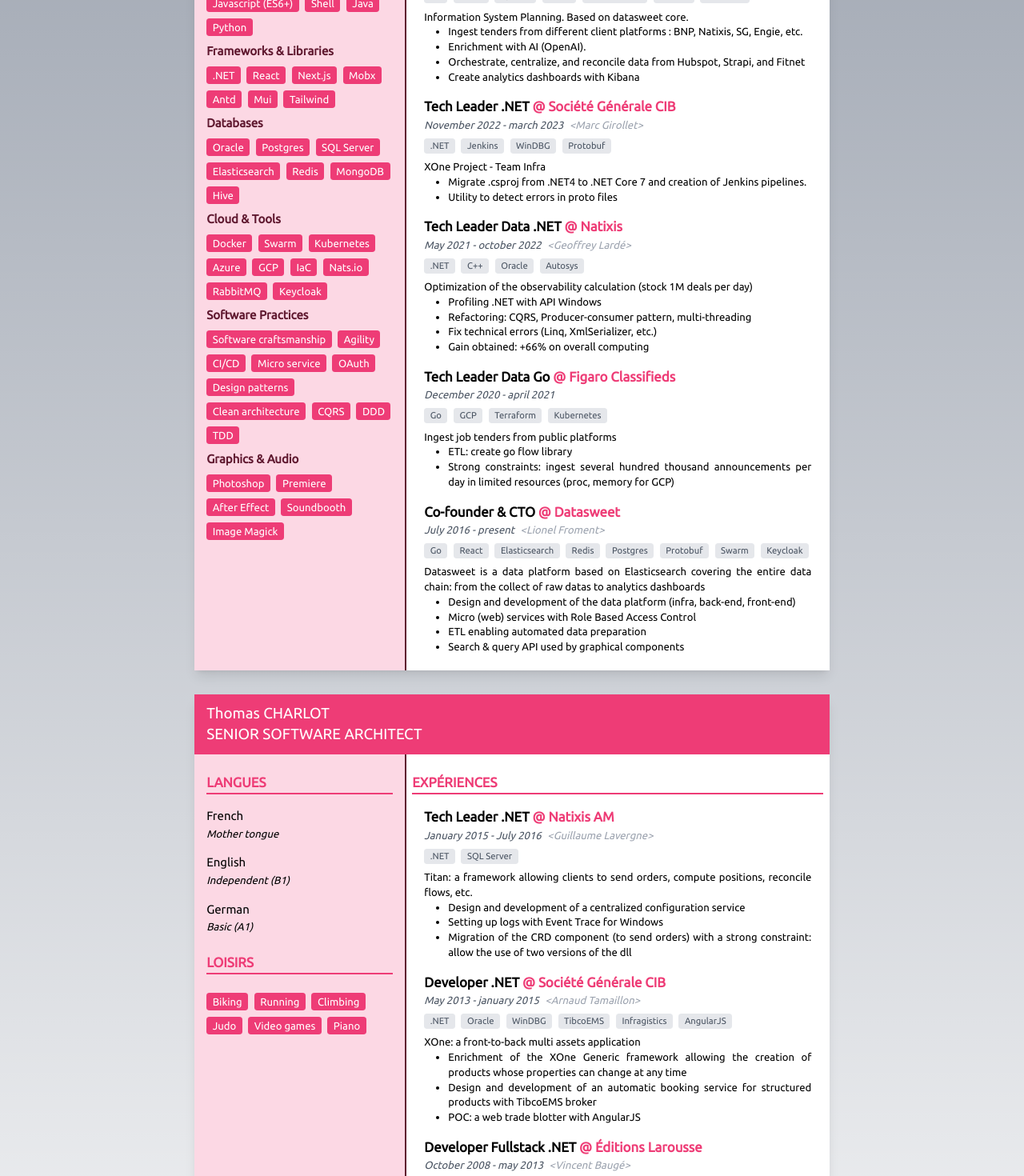
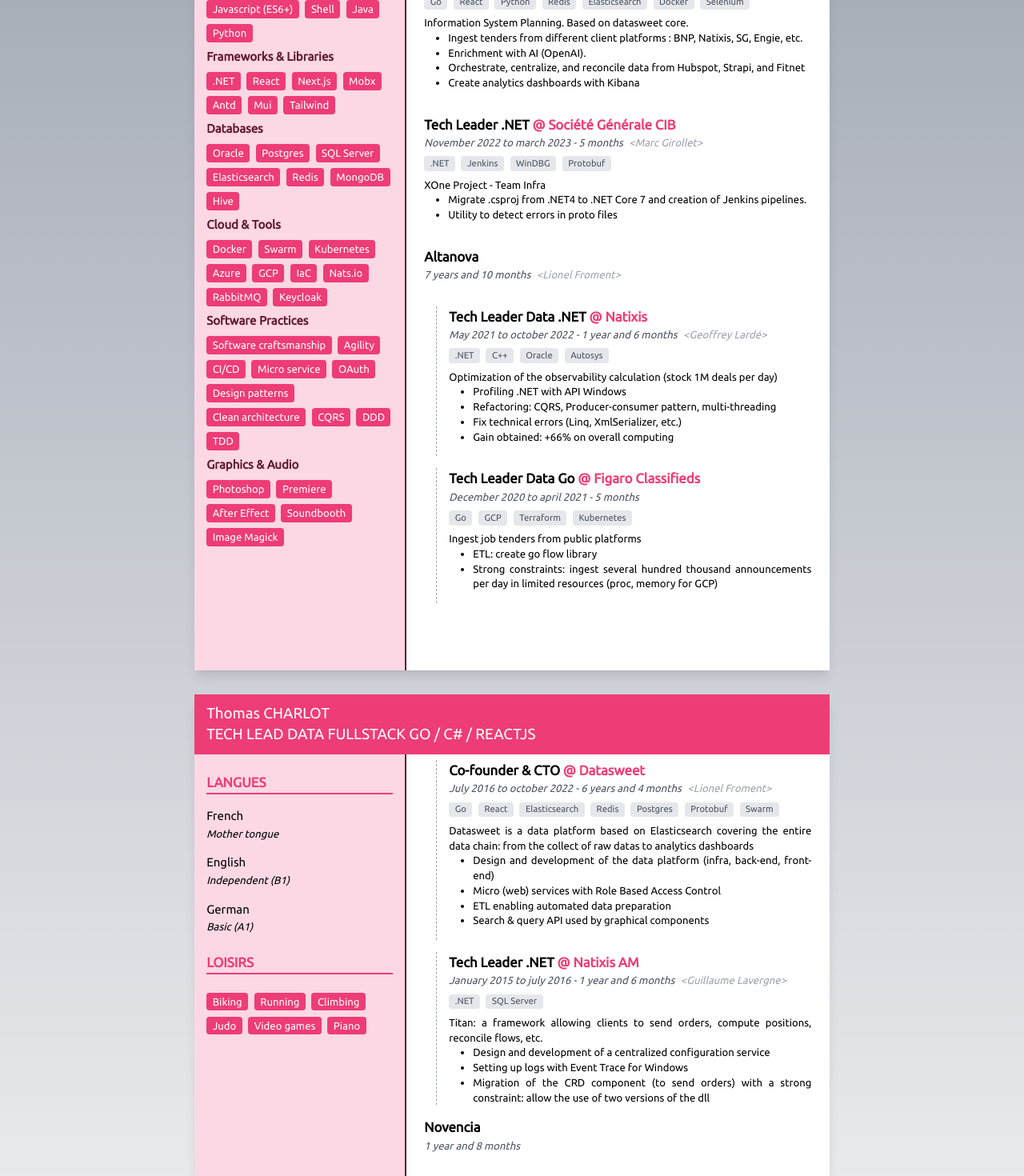
Before and after one commit to charlotth/resume, a Next.js app: page / in a window 1280 px wide. Shown: the part 300-1770 px from the top of the page at 80% size. Built offline with nearby package versions, Linux system fonts and the light colour scheme.

Commit message:
Fix: some better datas and ui

```diff
--- a/src/components/Experience/index.tsx
+++ b/src/components/Experience/index.tsx
@@ -10,10 +10,16 @@
     tools?: string[];
     tasks?: string[];
     className?: string;
+    isSub?: boolean;
+    isLast?: boolean
 }
 
-const Experience: React.FC<ExperienceProps> = ({ title, society, date, contact, description, tools, tasks, className }) => (
-    <section className={cls("px-4", "mb-4", className)}>
+const Experience: React.FC<ExperienceProps> = ({ title, society, date, contact, description, tools, tasks, className, isSub, isLast }) => (
+    <section className={cls("px-4 mb-4",
+          className,
+          isSub && "ml-8 border-l border-gray-400 border-dashed",
+          isLast ? "mb-4 pb-0" : "pb-4 mb-0"
+    )}>
         <h3 className="text-lg font-bold">{title}
             {society && (<span className="text-primary ml-1">@ {society}</span>)}
         </h3>
--- a/src/components/Resume/Factory.tsx
+++ b/src/components/Resume/Factory.tsx
@@ -16,6 +16,7 @@
     }
 
     // get section
+    const section = m[1];
     var arr = get(d, m[1]);
     if (arr === undefined) {
         return undefined;
@@ -24,16 +25,30 @@
         return undefined;
     }
 
+    var flatten = arr.reduce((acc, current) => {
+      var subs = get(current, section);
+      if (Array.isArray(subs)) {
+        acc.push({ ...current, [section]: undefined });
+        subs.forEach(sexp => {
+          acc.push({...sexp, isSub: true });
+        });
+        acc[acc.length -1].isLast = true;
+      } else {
+        acc.push(current);
+      }
+      return acc;
+    }, []);
+
     // get range
     if (!m[2]) {
-        return { name: m[1], items: arr };
+        return { name: m[1], items: flatten };
     }
 
     const parts = m[2].substring(1, m[2].length - 1).split(':');
 
     if (parts.length == 1) {
         const index = parseInt(parts[0]);
-        return !isNaN(index) ? arr[index] : undefined;
+        return !isNaN(index) ? flatten[index] : undefined;
     }
 
     const from = parseInt(parts[0]);
@@ -41,11 +56,11 @@
 
     return {
         name: m[1],
-        items: arr.slice(isNaN(from) ? undefined : from, isNaN(to) ? undefined : to)
+        items: flatten.slice(isNaN(from) ? undefined : from, isNaN(to) ? undefined : to)
     }
 }
 
-export const Factory: React.FC<{ source: string; data: Resume }> = ({ source, data }) => {
+export const Factory: React.FC<{ source: string; data: Resume, page?: number }> = ({ source, data, page }) => {
     const d = getData(data, source);
 
     switch (d?.name) {
@@ -61,7 +76,7 @@
         case 'experiences':
             return (
                 <>
-                    <Title>Expériences</Title>
+                    {!page && (<Title>Expériences</Title>)}
                     {(d.items as Resume['experiences']).map((v, i) => (
                         <Experience {...v} key={i} />
                     ))}
--- a/src/components/Resume/index.tsx
+++ b/src/components/Resume/index.tsx
@@ -51,57 +51,12 @@
       ))}
     >
       {p.content.map((c) => (
-        <Factory data={resume} source={c} key={c} />
+        <Factory data={resume} source={c} key={c} page={ip} />
       ))}
     </Page>
     )
   })
 };
-
-function hexToHSL(hex: string) {
-  // Convert hex to RGB first
-  let r = 0, g = 0, b = 0;
-  if (hex.length == 4) {
-    r = parseInt(hex[1] + hex[1], 16);
-    g = parseInt(hex[2] + hex[3], 16);
-    b = parseInt(hex[2] + hex[3], 16);
-  } else if (hex.length == 7) {
-    r = parseInt(hex[1] + hex[2], 16);
-    g = parseInt(hex[3] + hex[4], 16);
-    b = parseInt(hex[5] + hex[6], 16);
-  }
-  // Then to HSL
-  r /= 255;
-  g /= 255;
-  b /= 255;
-  let cmin = Math.min(r, g, b),
-    cmax = Math.max(r, g, b),
-    delta = cmax - cmin,
-    h = 0,
-    s = 0,
-    l = 0;
-
-  if (delta == 0)
-    h = 0;
-  else if (cmax == r)
-    h = ((g - b) / delta) % 6;
-  else if (cmax == g)
-    h = (b - r) / delta + 2;
-  else
-    h = (r - g) / delta + 4;
-
-  h = Math.round(h * 60);
-
-  if (h < 0)
-    h += 360;
-
-  l = (cmax + cmin) / 2;
-  s = delta == 0 ? 0 : delta / (1 - Math.abs(2 * l - 1));
-  s = +(s * 100).toFixed(1);
-  l = +(l * 100).toFixed(1);
-
-  return { h, s, l };
-}
 
 const Group: React.FC<{ resumes: ResumeGroup }> = ({ resumes }) => {
   const [file, setFile] = useState(Object.keys(resumes)[0]);
--- a/src/data/en.json
+++ b/src/data/en.json
@@ -1,11 +1,11 @@
 {
   "profile": {
     "name": "Thomas CHARLOT",
-        "avatar": "https://media.licdn.com/dms/image/D4E03AQEYVx8kFjZZHQ/profile-displayphoto-shrink_200_200/0/1692695262237?e=1701907200&v=beta&t=wkWlrVZnAnOkHQkxNZIQsY5qGTihte7fxDBUwAXHl7s",
-        "title": "Senior Software Architect",
-        "description": "With 15 years of experience, including 7 years as CTO and main craftsman of Datasweet, I acquired a global vision of the software architect profession. Unifying, versatile, autonomous and rigorous, I will bring you the keys to succeed in the development of your projects.",
+    "avatar": "/1692695262563.jpeg",
+    "title": "Tech lead data fullstack GO / C# / ReactJS",
+    "description": "With 15 years of experience, including 7 years as CTO and main craftsman of Datasweet, I acquired a global vision of the software developer profession. Unifying, versatile, autonomous and rigorous, I will bring you the keys to succeed in the development of your projects.",
     "email": "thomas.charlot@gmail.com",
-        "phone": "06.38.18.09.79",
+    "phone": "+33638180979",
     "location": "Houilles (78), FR",
     "github": "github.com/datasweet"
   },
@@ -93,7 +93,15 @@
       "date": "March 2023 - present",
       "contact": "Damien Beaudrey",
       "description": "Information System Planning. Based on datasweet core.",
-            "tools": ["Go", "React", "Python", "Redis", "Elasticsearch", "Docker", "Selenium"],
+      "tools": [
+        "Go",
+        "React",
+        "Python",
+        "Redis",
+        "Elasticsearch",
+        "Docker",
+        "Selenium"
+      ],
       "tasks": [
         "Ingest tenders from different client platforms : BNP, Natixis, SG, Engie, etc.",
         "Enrichment with AI (OpenAI).",
@@ -104,9 +112,14 @@
     {
       "title": "Tech Leader .NET",
       "society": "Société Générale CIB",
-            "date": "November 2022 - march 2023",
+      "date": "November 2022 to march 2023 - 5 months",
       "contact": "Marc Girollet",
-            "tools": [".NET", "Jenkins", "WinDBG", "Protobuf"],
+      "tools": [
+        ".NET",
+        "Jenkins",
+        "WinDBG",
+        "Protobuf"
+      ],
       "description": "XOne Project - Team Infra",
       "tasks": [
         "Migrate .csproj from .NET4 to .NET Core 7 and creation of Jenkins pipelines.",
@@ -114,12 +127,22 @@
       ]
     },
     {
+      "title": "Altanova",
+      "date": "7 years and 10 months",
+      "contact": "Lionel Froment",
+      "experiences": [
+        {
           "title": "Tech Leader Data .NET",
           "society": "Natixis",
-            "date": "May 2021 - october 2022",
+          "date": "May 2021 to october 2022 - 1 year and 6 months",
           "contact": "Geoffrey Lardé",
           "description": "Optimization of the observability calculation (stock 1M deals per day)",
-            "tools": [".NET", "C++", "Oracle", "Autosys"],
+          "tools": [
+            ".NET",
+            "C++",
+            "Oracle",
+            "Autosys"
+          ],
           "tasks": [
             "Profiling .NET with API Windows",
             "Refactoring: CQRS, Producer-consumer pattern, multi-threading",
@@ -130,9 +153,14 @@
         {
           "title": "Tech Leader Data Go",
           "society": "Figaro Classifieds",
-            "date": "December 2020 - april 2021",
+          "date": "December 2020 to april 2021 - 5 months",
           "description": "Ingest job tenders from public platforms",
-            "tools": ["Go", "GCP", "Terraform", "Kubernetes"],
+          "tools": [
+            "Go",
+            "GCP",
+            "Terraform",
+            "Kubernetes"
+          ],
           "tasks": [
             "ETL: create go flow library",
             "Strong constraints: ingest several hundred thousand announcements per day in limited resources (proc, memory for GCP)"
@@ -141,10 +169,18 @@
         {
           "title": "Co-founder & CTO",
           "society": "Datasweet",
-            "date": "July 2016 - present",
+          "date": "July 2016 to october 2022 - 6 years and 4 months",
           "contact": "Lionel Froment",
           "description": "Datasweet is a data platform based on Elasticsearch covering the entire data chain: from the collect of raw datas to analytics dashboards",
-            "tools": ["Go", "React", "Elasticsearch", "Redis", "Postgres", "Protobuf", "Swarm", "Keycloak"],
+          "tools": [
+            "Go",
+            "React",
+            "Elasticsearch",
+            "Redis",
+            "Postgres",
+            "Protobuf",
+            "Swarm"
+          ],
           "tasks": [
             "Design and development of the data platform (infra, back-end, front-end)",
             "Micro (web) services with Role Based Access Control",
@@ -155,35 +191,62 @@
         {
           "title": "Tech Leader .NET",
           "society": "Natixis AM",
-            "date": "January 2015 - July 2016",
+          "date": "January 2015 to july 2016 - 1 year and 6 months",
           "contact": "Guillaume Lavergne",
           "description": "Titan: a framework allowing clients to send orders, compute positions, reconcile flows, etc.",
-            "tools": [".NET", "SQL Server"],
+          "tools": [
+            ".NET",
+            "SQL Server"
+          ],
           "tasks": [
             "Design and development of a centralized configuration service",
             "Setting up logs with Event Trace for Windows",
             "Migration of the CRD component (to send orders) with a strong constraint: allow the use of two versions of the dll"
           ]
+        }
+      ]
     },
+    {
+      "title": "Novencia",
+      "date": "1 year and 8 months",
+      "experiences": [
         {
           "title": "Developer .NET",
           "society": "Société Générale CIB",
-            "date": "May 2013 - january 2015",
+          "date": "May 2013 to january 2015 - 1 year and 8 months",
           "contact": "Arnaud Tamaillon",
           "description": "XOne: a front-to-back multi assets application",
-            "tools": [".NET", "Oracle", "WinDBG", "TibcoEMS", "Infragistics", "AngularJS"],
+          "tools": [
+            ".NET",
+            "Oracle",
+            "WinDBG",
+            "TibcoEMS",
+            "Infragistics",
+            "AngularJS"
+          ],
           "tasks": [
             "Enrichment of the XOne Generic framework allowing the creation of products whose properties can change at any time",
             "Design and development of an automatic booking service for structured products with TibcoEMS broker",
             "POC: a web trade blotter with AngularJS"
           ]
+        }
+      ]
     },
     {
       "title": "Developer Fullstack .NET",
       "society": "Éditions Larousse",
-            "date": "October 2008 - may 2013",
+      "date": "October 2008 to may 2013 - 4 years and 8 months",
       "contact": "Vincent Baugé",
-            "tools": [".NET", "Java", "Perl", "JQuery", "HTML5/CSS3", "Lucene", "Objective-C", "C++"],
+      "tools": [
+        ".NET",
+        "Java",
+        "Perl",
+        "JQuery",
+        "HTML5/CSS3",
+        "Lucene",
+        "Objective-C",
+        "C++"
+      ],
       "tasks": [
         "Complete redesign of the www.larousse.fr site: SEO, search engine",
         "Batches for massive word & image processing",
@@ -201,8 +264,7 @@
     {
       "title": "Computer Engineer - Software Engineering",
       "society": "UTBM",
-            "date": "2008",
-            "description": "Minor: innovation strategy and technological choices"
+      "date": "2008 - Minor: innovation strategy and technological choices"
     }
   ],
   "languages": [
@@ -230,12 +292,22 @@
   "layout": {
     "pages": [
       {
-                "sider": ["skills"],
-                "content": ["experiences[:5]"]
+        "sider": [
+          "skills"
+        ],
+        "content": [
+          "experiences[:5]"
+        ]
       },
       {
-                "sider": ["languages", "hobbies"],
-                "content": ["experiences[5:]", "trainings"]
+        "sider": [
+          "languages",
+          "hobbies"
+        ],
+        "content": [
+          "experiences[5:]",
+          "trainings"
+        ]
       }
     ]
   }
--- a/src/data/fr.json
+++ b/src/data/fr.json
@@ -1,8 +1,8 @@
 {
   "profile": {
     "name": "Thomas CHARLOT",
-        "avatar": "https://media.licdn.com/dms/image/D4E03AQEYVx8kFjZZHQ/profile-displayphoto-shrink_200_200/0/1692695262237?e=1701907200&v=beta&t=wkWlrVZnAnOkHQkxNZIQsY5qGTihte7fxDBUwAXHl7s",
-        "title": "Architecte technique senior",
+    "avatar": "/1692695262563.jpeg",
+    "title": "Architecte technique",
     "description": "Fort de 15 ans d'expérience, dont 7 ans en tant que CTO et principal artisan de Datasweet, j'ai acquis une vision globale du métier d'architecte technique. Fédérateur, polyvalent, autonome et rigoureux, je saurai vous apporter les clefs pour réussir le développement de vos projets.",
     "email": "thomas.charlot@gmail.com",
     "phone": "06.38.18.09.79",
@@ -16,7 +16,6 @@
         "Go",
         "C#",
         "Typescript",
-                "Javascript (ES6+)",
         "Shell",
         "Java",
         "Python"
@@ -93,7 +92,15 @@
       "date": "Mars 2023 à aujourd'hui",
       "contact": "Damien Beaudrey",
       "description": "Urbanisation SI. Projet basé sur le socle technique Datasweet",
-            "tools": ["Go", "React", "Python", "Redis", "Elasticsearch", "Docker", "Selenium"],
+      "tools": [
+        "Go",
+        "React",
+        "Python",
+        "Redis",
+        "Elasticsearch",
+        "Docker",
+        "Selenium"
+      ],
       "tasks": [
         "Ingestion des appels d'offres des plateformes : BNP, Natixis, SG, Engie, etc.",
         "Enrichissement des offres avec l'IA (OpenAI)",
@@ -104,9 +111,14 @@
     {
       "title": "Tech Leader .NET",
       "society": "Société Générale CIB",
-            "date": "Novembre 2022 à mars 2023",
+      "date": "Novembre 2022 à mars 2023 - 5 mois",
       "contact": "Marc Girollet",
-            "tools": [".NET", "Jenkins", "WinDBG", "Protobuf"],
+      "tools": [
+        ".NET",
+        "Jenkins",
+        "WinDBG",
+        "Protobuf"
+      ],
       "description": "XOne Project - Team Infra",
       "tasks": [
         "Migration de projets .NET4 vers .NET Core 7 et création de pipeline Jenkins",
@@ -114,12 +126,22 @@
       ]
     },
     {
+      "title": "Altanova",
+      "date": "7 ans et 10 mois",
+      "contact": "Lionel Froment",
+      "experiences": [
+        {
           "title": "Tech Leader Data .NET",
           "society": "Natixis",
-            "date": "Mai 2021 à octobre 2022",
+          "date": "Mai 2021 à octobre 2022 - 1 an et 6 mois",
           "contact": "Geoffrey Lardé",
           "description": "Optimisation du processus de calcul d'observabilité des deals (stock 1M/jour)",
-            "tools": [".NET", "C++", "Oracle", "Autosys"],
+          "tools": [
+            ".NET",
+            "C++",
+            "Oracle",
+            "Autosys"
+          ],
           "tasks": [
             "Profiling .NET via les API Windows",
             "Réarchitecture du projet : CQRS, Producer-consumer pattern, multi-threading",
@@ -130,8 +152,14 @@
         {
           "title": "Tech Leader Data Go",
           "society": "Figaro Classifieds",
-            "date": "Décembre 2020 à avril 2021",
+          "date": "Décembre 2020 à avril 2021 - 5 mois",
           "description": "Ingestion des annonces d'emploi de plateformes publiques",
+          "tools": [
+            "Go",
+            "GCP",
+            "Terraform",
+            "Kubernetes"
+          ],
           "tasks": [
             "ETL : flow pattern en Go",
             "Contraintes fortes : ingérer plusieurs centaines de milliers d'annonces par jour dans des ressources limitées (proc, mémoire pour GCP)"
@@ -140,10 +168,18 @@
         {
           "title": "Co-founder & CTO",
           "society": "Datasweet",
-            "date": "Juillet 2016 à aujourd'hui",
+          "date": "Juillet 2016 à octobre 2022 - 6 ans et 4 mois ",
           "contact": "Lionel Froment",
           "description": "Datasweet est une data-plateforme basé sur Elasticsearch et couvrant toute la chaîne de valorisation de données",
-            "tools": ["Go", "React", "Elasticsearch", "Redis", "Postgres", "Protobuf", "Swarm", "Keycloak"],
+          "tools": [
+            "Go",
+            "React",
+            "Elasticsearch",
+            "Redis",
+            "Postgres",
+            "Protobuf",
+            "Swarm"
+          ],
           "tasks": [
             "Conception et développement de la data-plateforme (infra, back-end, front-end)",
             "Micro (web) services avec Role Based Access Control",
@@ -154,35 +190,62 @@
         {
           "title": "Tech Leader .NET",
           "society": "Natixis AM",
-            "date": "Janvier 2015 à juillet 2016",
+          "date": "Janvier 2015 à juillet 2016 - 1 an et 6 mois",
           "contact": "Guillaume Lavergne",
           "description": "Titan: fwk pour passer des ordres, calculer des positions, rapprocher les flux, etc.",
-            "tools": [".NET", "SQL Server"],
+          "tools": [
+            ".NET",
+            "SQL Server"
+          ],
           "tasks": [
-                "Conception et développement d'un service de centralisation de configuration",
+            "Conception et développement d'un service de configuration",
             "Mise en place de logs via ETW",
             "Migration du composant CRD (envoi d'ordres) avec une contrainte forte : permettre l'utilisation des deux versions de la dll"
           ]
+        }
+      ]
     },
+    {
+      "title": "Novencia",
+      "date": "1 an et 8 mois",
+      "experiences": [
         {
           "title": "Développeur .NET",
           "society": "Société Générale CIB",
-            "date": "Mai 2013 à janvier 2015",
+          "date": "Mai 2013 à janvier 2015 - 1 an et 8 mois",
           "contact": "Arnaud Tamaillon",
           "description": "Projet XOne : SI front-to-back multi-assets",
-            "tools": [".NET", "Oracle", "WinDBG", "TibcoEMS", "Infragistics", "AngularJS"],
+          "tools": [
+            ".NET",
+            "Oracle",
+            "WinDBG",
+            "TibcoEMS",
+            "Infragistics",
+            "AngularJS"
+          ],
           "tasks": [
             "Enrichissement du framework XOne Generic permettant la création de produits dont les caractéristiques peuvent évoluer à tout moment",
             "Conception et développement d'un service de booking automatique de produits structurés via messages TibcoEMS",
             "POC: web trade blotter avec AngularJS"
           ]
+        }
+      ]
     },
     {
       "title": "Développeur Fullstack .NET",
       "society": "Éditions Larousse",
-            "date": "Octobre 2008 à mai 2013",
+      "date": "Octobre 2008 à mai 2013 - 4 ans et 8 mois",
       "contact": "Vincent Baugé",
-            "tools": [".NET", "Java", "Perl", "JQuery", "HTML5/CSS3", "Lucene", "Objective-C", "C++"],
+      "tools": [
+        ".NET",
+        "Java",
+        "Perl",
+        "JQuery",
+        "HTML5/CSS3",
+        "Lucene",
+        "Objective-C",
+        "C++"
+      ],
       "tasks": [
         "Refonte complète du site www.larousse.fr : SEO, moteur de recherche",
         "Batchs pour le traitement massif de textes & images",
@@ -200,8 +263,7 @@
     {
       "title": "Ingénieur en informatique - Génie Logiciel",
       "society": "UTBM",
-            "date": "2008",
-            "description": "Mineur : stratégie d'innovation et choix technologiques"
+      "date": "2008 - Mineur : stratégie d'innovation et choix technologiques"
     }
   ],
   "languages": [
@@ -229,12 +291,22 @@
   "layout": {
     "pages": [
       {
-                "sider": ["skills"],
-                "content": ["experiences[:5]"]
+        "sider": [
+          "skills"
+        ],
+        "content": [
+          "experiences[:5]"
+        ]
       },
       {
-                "sider": ["languages", "hobbies"],
-                "content": ["experiences[5:]", "trainings"]
+        "sider": [
+          "languages",
+          "hobbies"
+        ],
+        "content": [
+          "experiences[5:]",
+          "trainings"
+        ]
       }
     ]
   }
```
Also changed, not shown: src/types/index.ts (+33 -7 lines), public/1692695262563.jpeg (added). Lines whose indentation alone changed are shown as unchanged.
